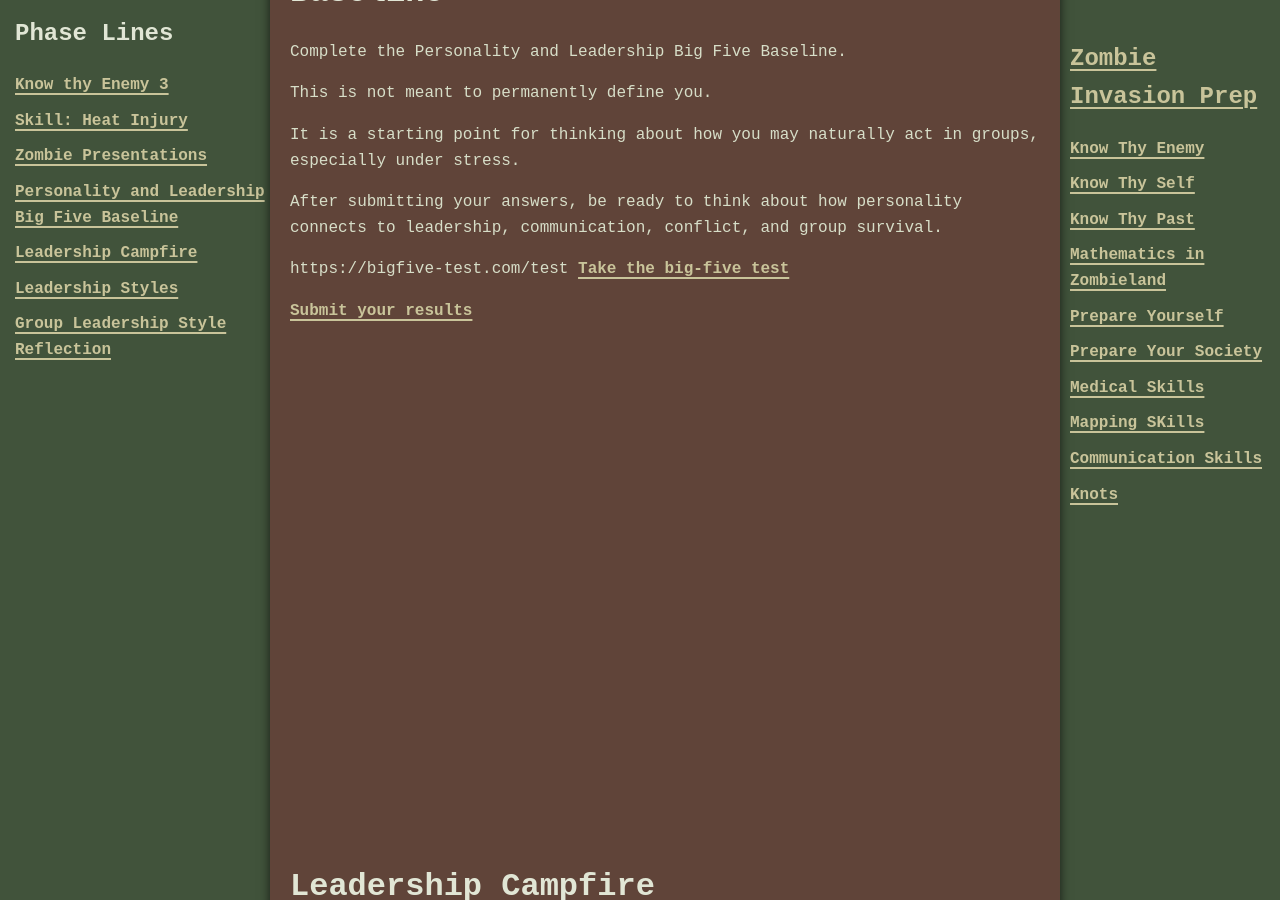
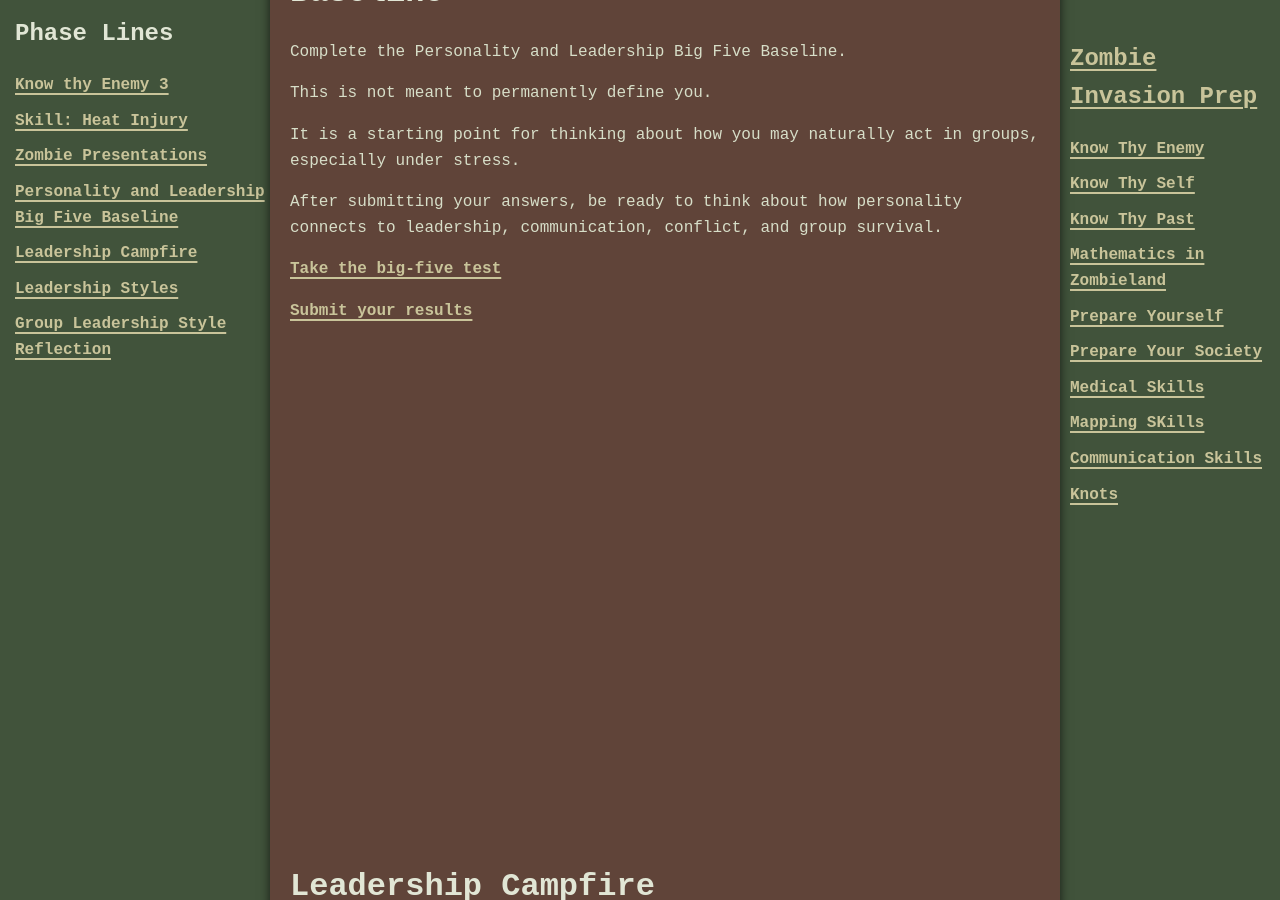
Before and after one commit to jboyce1/ZombieInvasionPrep, a Jekyll site: the page built from classes/know_thy_enemy/class3.md, in a window 1280 px wide and 900 px high, scrolled down 3426 px. Built offline with Jekyll 4.4.1, drawn with Linux system fonts in a browser that asks for light colours; some of the changed lines change nothing that is shown.

Commit message:
Update class3.md

```diff
--- a/classes/know_thy_enemy/class3.md
+++ b/classes/know_thy_enemy/class3.md
@@ -88,7 +88,7 @@ It is a starting point for thinking about how you may naturally act in groups, e
 
 After submitting your answers, be ready to think about how personality connects to leadership, communication, conflict, and group survival.
 
-https://bigfive-test.com/test
+
 <a href="https://bigfive-test.com/test" target="_blank" rel="noopener noreferrer">Take the big-five test</a>
 
 <a href="https://docs.google.com/forms/d/e/1FAIpQLSfZJC2UCP4ZR7HfDXrVZoowGWVIvjrbcL7TeW-A8NA94Z4a7g/viewform?usp=publish-editor" target="_blank" rel="noopener noreferrer">Submit your results</a>
```
